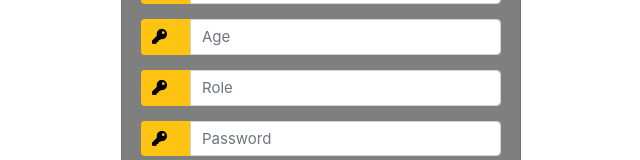
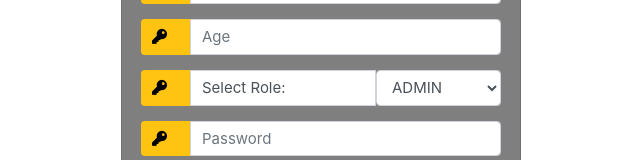
Before and after one commit to KJEAN26/AIS_PROJECT_INVENTORY_SYSTEM, a website: page views/register.html in a window 1280 px wide. Shown: the part 336-496 px from the top of the page, without its empty margins (319-959 px from the left). Drawn offline with nearby package versions, Linux system fonts and the light colour scheme; files that its build step writes are made by us from their sources; files whose address does not match are found by name; a web font is replaced by a local one.

Commit message:
from kyla's branch

```diff
--- a/views/register.html
+++ b/views/register.html
@@ -75,7 +75,14 @@
                             <div class="input-group-prepend">
                                 <span class="input-group-text"><i class="fas fa-key"></i></span>
                             </div>
-                            <input type="number" class="form-control" id="role" placeholder="Role" required>
+                            <input type="text" class="form-control" id="age" value="Select Role:" required>
+                            <div>
+                                <select id="myList" class="form-control">
+                                    <option value="1">ADMIN</option>
+                                    <option value="2">EMPLOYER</option>
+                                </select>
+                            </div>
+
                         </div>
                         <div class="input-group form-group">
                             <div class="input-group-prepend">
@@ -130,7 +137,7 @@
                 (isValidNames(lastname)) ? newUser["lastname"] = lastname : errors["lastname"] = "Invalid name";
                 newUser["middlename"] = $('#middlename').val();
                 (isEmailValid(email)) ? newUser["email"] = email : errors["email"] = "Invalid Email";
-                (password)?newUser["password"] = password:errors["password"]="should not empty";
+                (password) ? newUser["password"] = password : errors["password"] = "should not empty";
                 (age) ? newUser["age"] = age : errors["age"] = "should'nt be empty";
                 (role) ? newUser["role"] = role : errors["role"] = "should'nt be empty";
 
@@ -140,7 +147,7 @@
 
                     // $("#error-cont").css({"display": "block"});
                     // $("#error-cont").empty();
-                    for(let key of Object.keys(errors)){
+                    for (let key of Object.keys(errors)) {
                         $(`#${key}`).val("");
                         $(`#${key}`)[0].placeholder = errors[key];
                     }
```
